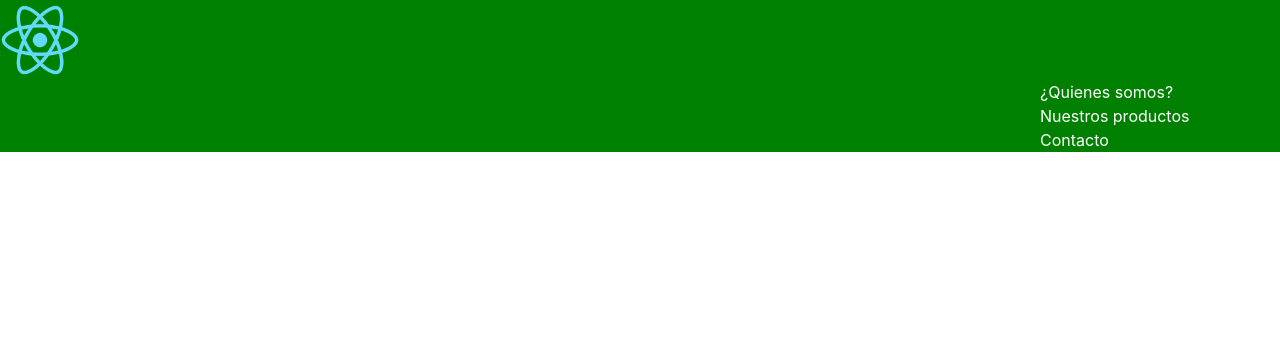
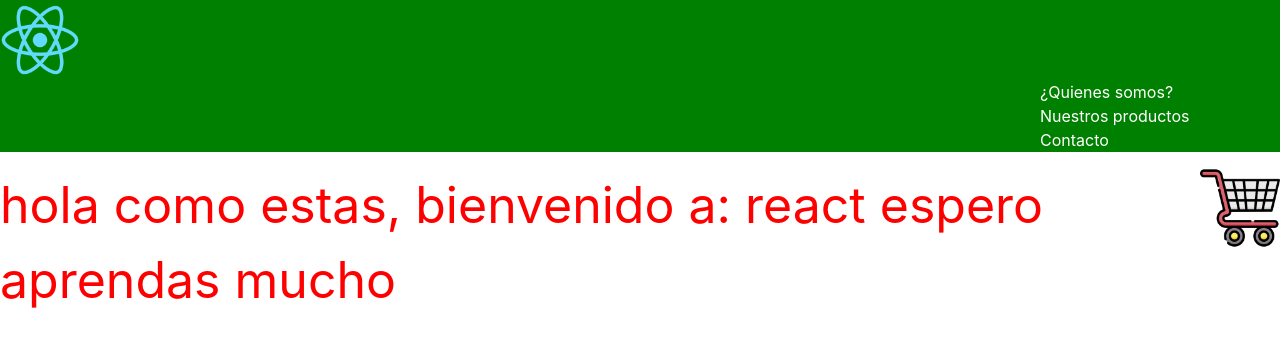
Before and after one commit to santi-coder/tienda-ecomerce-, a React (Create React App) app: page / in a window 1280 px wide. Shown: the top 346 px of the page. Built offline with nearby package versions, Linux system fonts and the light colour scheme.

Commit message:
git comit desafio 4

```diff
--- a/src/App.jsx
+++ b/src/App.jsx
@@ -1,12 +1,15 @@
 import './App.css';
 import 'bootstrap/dist/css/bootstrap.min.css';
 import NavbarComponent from './components/navBar/';
+import ItemListContainerComponent from './contenedor/itemListContainer/itemListContainer';
+
 
 
 const App = () => {
   return (
     <>
     <NavbarComponent/>
+    <ItemListContainerComponent curso="react " cantidad=" mucho"/>
 
     </>
   );
--- /dev/null
+++ b/src/components/cartWidget/index.jsx
@@ -0,0 +1,11 @@
+import React from 'react'
+
+const CartWidget = () => {
+    return (
+        <div>
+            <img src="/images/carroDeCompras.png" alt="" style={{width:80, height:80, float:"right"}}/>
+        </div>
+    )
+}
+
+export default CartWidget
--- a/src/components/navBar/index.jsx
+++ b/src/components/navBar/index.jsx
@@ -1,4 +1,5 @@
 import 'bootstrap/dist/css/bootstrap.min.css';
+import CartWidget from '../cartWidget';
 
 const NavbarComponent = () => {
   return (
@@ -16,6 +17,9 @@ const NavbarComponent = () => {
             <a href="#" style={{color:"white"}}>Contacto</a>
           </li>
         </ul>
+        <div style={{float:"right"}}>
+        <CartWidget/>
+        </div>
       </nav>
       </>
 
--- /dev/null
+++ b/src/contenedor/itemListContainer/itemListContainer.jsx
@@ -0,0 +1,11 @@
+import React from 'react'
+
+const ItemListContainerComponent = (props) => {
+    return (
+        <div>
+            <p style={{color:"red", fontSize:50}}>hola como estas, bienvenido a: {props.curso} espero aprendas {props.cantidad}</p>
+        </div>
+    )
+}
+
+export default ItemListContainerComponent
```
Also changed, not shown: public/images/carroDeCompras.png (added), 1 other file (tests, documents, lock files or other folders).
